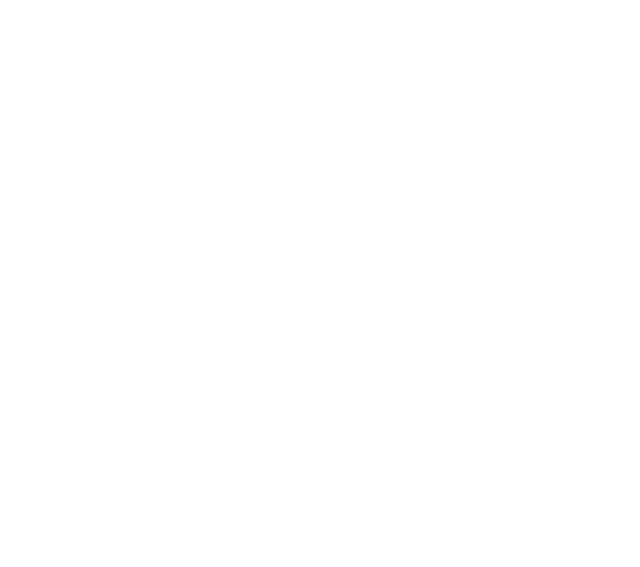
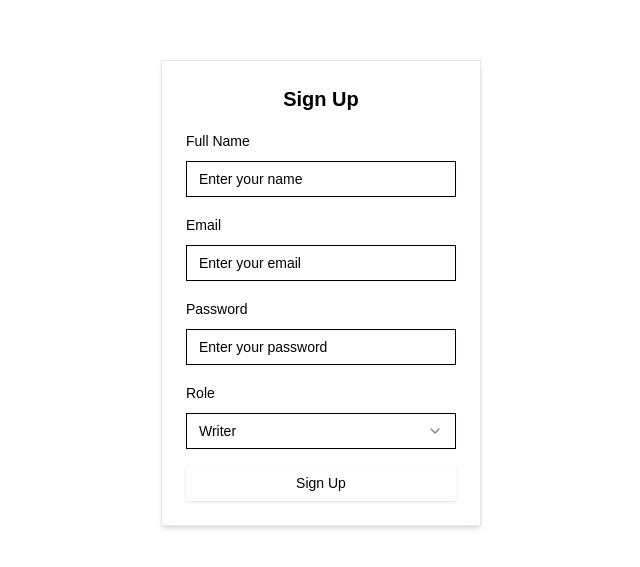
Before and after one commit to RRAJ644/the-scripted-reality, a Next.js app: page /sign-up in a window 1280 px wide. Shown: the part 107-674 px from the top of the page, without its empty margins (319-959 px from the left). Built offline with nearby package versions, Linux system fonts and the light colour scheme.

Commit message:
Auth pages done

```diff
--- a/app/(auth)/layout.tsx
+++ b/app/(auth)/layout.tsx
@@ -1,5 +1,5 @@
 import React from 'react'
-
+import '../globals.css'
 const AuthLayout = ({ children }: { children: React.ReactNode }) => {
   return (
     <html>
--- a/app/(auth)/sign-in/page.tsx
+++ b/app/(auth)/sign-in/page.tsx
@@ -1,5 +1,119 @@
+'use client'
+import { zodResolver } from '@hookform/resolvers/zod'
+import { useForm } from 'react-hook-form'
+import * as z from 'zod'
+import Link from 'next/link'
+import { signInSchema } from '@/schemas/signInSchema'
+import { signUpSchema } from '@/schemas/signUpSchema'
+import { ApiResponse } from '@/types/ApiResponse'
+import axios, { AxiosError } from 'axios'
+import { signIn } from 'next-auth/react'
+import { useState } from 'react'
+import { useRouter } from 'next/navigation'
+import {
+  Form,
+  FormControl,
+  FormField,
+  FormItem,
+  FormMessage,
+} from '@/components/ui/form'
+import { Label } from '@/components/ui/label'
+import { Input } from '@/components/ui/input'
+import { Button } from '@/components/ui/button'
+
 const SignIn = () => {
-  return <div></div>
+  const router = useRouter()
+  const [error, setError] = useState<string | null>(null)
+
+  const form = useForm<z.infer<typeof signInSchema>>({
+    resolver: zodResolver(signInSchema),
+    defaultValues: {
+      email: '',
+      password: '',
+    },
+  })
+
+  const onSubmit = async (data: z.infer<typeof signInSchema>) => {
+    try {
+      setError(null)
+
+      const res = await signIn('credentials', {
+        email: data.email,
+        password: data.password,
+        redirect: false,
+      })
+
+      if (res?.error) {
+        throw new Error(res.error)
+      }
+
+      router.replace('/dashboard')
+    } catch (error: any) {
+      console.log(error, '===error')
+      setError(error.message)
+    }
+  }
+
+  return (
+    <div className='flex flex-col items-center justify-center min-h-screen'>
+      <Form {...form}>
+        <form
+          onSubmit={form.handleSubmit(onSubmit)}
+          className='space-y-4 w-80 p-6 border rounded-lg shadow-md'
+        >
+          <h2 className='text-xl font-semibold text-center'>Sign In</h2>
+
+          {/* Email Field */}
+          <FormField
+            control={form.control}
+            name='email'
+            render={({ field }) => (
+              <FormItem>
+                <Label htmlFor='email'>Email</Label>
+                <FormControl>
+                  <Input
+                    id='email'
+                    type='email'
+                    placeholder='Enter your email'
+                    {...field}
+                  />
+                </FormControl>
+                <FormMessage />
+              </FormItem>
+            )}
+          />
+
+          {/* Password Field */}
+          <FormField
+            control={form.control}
+            name='password'
+            render={({ field }) => (
+              <FormItem>
+                <Label htmlFor='password'>Password</Label>
+                <FormControl>
+                  <Input
+                    id='password'
+                    type='password'
+                    placeholder='Enter your password'
+                    {...field}
+                  />
+                </FormControl>
+                <FormMessage />
+              </FormItem>
+            )}
+          />
+
+          {/* Error Message */}
+          {error && <p className='text-red-500 text-sm text-center'>{error}</p>}
+
+          {/* Submit Button */}
+          <Button type='submit' className='w-full'>
+            Sign In
+          </Button>
+        </form>
+      </Form>
+    </div>
+  )
 }
 
 export default SignIn
--- a/app/(auth)/sign-up/page.tsx
+++ b/app/(auth)/sign-up/page.tsx
@@ -1,5 +1,161 @@
+'use client'
+
+import { useForm } from 'react-hook-form'
+import { zodResolver } from '@hookform/resolvers/zod'
+import { useState } from 'react'
+import { useRouter } from 'next/navigation'
+import axios from 'axios'
+import * as z from 'zod'
+import { Button } from '@/components/ui/button'
+import { Input } from '@/components/ui/input'
+import { Label } from '@/components/ui/label'
+import {
+  Form,
+  FormControl,
+  FormField,
+  FormItem,
+  FormMessage,
+} from '@/components/ui/form'
+import {
+  Select,
+  SelectContent,
+  SelectItem,
+  SelectTrigger,
+  SelectValue,
+} from '@/components/ui/select'
+
+import { signUpSchema } from '@/schemas/signUpSchema'
+
 const SignUp = () => {
-  return <div></div>
+  const router = useRouter()
+  const [error, setError] = useState<string | null>(null)
+
+  const form = useForm<z.infer<typeof signUpSchema>>({
+    resolver: zodResolver(signUpSchema),
+    defaultValues: {
+      name: '',
+      email: '',
+      password: '',
+      role: 'writer', // Default role
+    },
+  })
+
+  const onSubmit = async (data: z.infer<typeof signUpSchema>) => {
+    setError(null)
+    try {
+      const response = await axios.post('/api/sign-up', data)
+
+      if (response.data.success) {
+        router.replace('/dashboard')
+      } else {
+        setError(response.data.message)
+      }
+    } catch (err: any) {
+      console.log(err, '=====')
+      setError(err.response?.data?.message || 'Something went wrong')
+    }
+  }
+
+  return (
+    <div className='flex flex-col items-center justify-center min-h-screen'>
+      <Form {...form}>
+        <form
+          onSubmit={form.handleSubmit(onSubmit)}
+          className='space-y-4 w-80 p-6 border rounded-lg shadow-md'
+        >
+          <h2 className='text-xl font-semibold text-center'>Sign Up</h2>
+
+          {/* Name Field */}
+          <FormField
+            control={form.control}
+            name='name'
+            render={({ field }) => (
+              <FormItem>
+                <Label htmlFor='name'>Full Name</Label>
+                <FormControl>
+                  <Input id='name' placeholder='Enter your name' {...field} />
+                </FormControl>
+                <FormMessage />
+              </FormItem>
+            )}
+          />
+
+          {/* Email Field */}
+          <FormField
+            control={form.control}
+            name='email'
+            render={({ field }) => (
+              <FormItem>
+                <Label htmlFor='email'>Email</Label>
+                <FormControl>
+                  <Input
+                    id='email'
+                    type='email'
+                    placeholder='Enter your email'
+                    {...field}
+                  />
+                </FormControl>
+                <FormMessage />
+              </FormItem>
+            )}
+          />
+
+          {/* Password Field */}
+          <FormField
+            control={form.control}
+            name='password'
+            render={({ field }) => (
+              <FormItem>
+                <Label htmlFor='password'>Password</Label>
+                <FormControl>
+                  <Input
+                    id='password'
+                    type='password'
+                    placeholder='Enter your password'
+                    {...field}
+                  />
+                </FormControl>
+                <FormMessage />
+              </FormItem>
+            )}
+          />
+
+          {/* Role Select Field */}
+          <FormField
+            control={form.control}
+            name='role'
+            render={({ field }) => (
+              <FormItem>
+                <Label htmlFor='role'>Role</Label>
+                <Select
+                  onValueChange={field.onChange}
+                  defaultValue={field.value}
+                >
+                  <SelectTrigger>
+                    <SelectValue placeholder='Select a role' />
+                  </SelectTrigger>
+                  <SelectContent>
+                    <SelectItem value='superadmin'>Superadmin</SelectItem>
+                    <SelectItem value='admin'>Admin</SelectItem>
+                    <SelectItem value='writer'>Writer</SelectItem>
+                  </SelectContent>
+                </Select>
+                <FormMessage />
+              </FormItem>
+            )}
+          />
+
+          {/* Error Message */}
+          {error && <p className='text-red-500 text-sm text-center'>{error}</p>}
+
+          {/* Submit Button */}
+          <Button type='submit' className='w-full'>
+            Sign Up
+          </Button>
+        </form>
+      </Form>
+    </div>
+  )
 }
 
 export default SignUp
--- a/app/api/auth/[...nextauth]/options.ts
+++ b/app/api/auth/[...nextauth]/options.ts
@@ -22,7 +22,7 @@
         await connectToDatabase()
         try {
           const user = await User.findOne({
-            email: credentials.identifier.email,
+            email: credentials.email,
           })
 
           if (!user) {
@@ -39,6 +39,7 @@
 
           return user
         } catch (error: any) {
+          console.log(error, '===dd')
           throw new Error(error)
         }
       },
@@ -47,7 +48,7 @@
   session: {
     strategy: 'jwt',
   },
-  secret: process.env.NEXT_AUTH_SECRET,
+  secret: process.env.NEXTAUTH_SECRET,
   callbacks: {
     async session({ session, token }) {
       return session
--- a/app/api/sign-up/route.ts
+++ b/app/api/sign-up/route.ts
@@ -2,9 +2,12 @@
 import User from '@/models/User'
 
 export async function POST(request: Request) {
-  await connectToDatabase()
+  const conn = await connectToDatabase()
+  console.log(conn, '===dd')
   try {
     const { name, email, password, role } = await request.json()
+
+    console.log({ name, email, password }, '====data')
 
     const existingUser = await User.findOne({ email })
 
--- /dev/null
+++ b/app/dashboard/layout.tsx
@@ -0,0 +1,11 @@
+const DashboardLayout = () => {
+  return (
+    <html>
+      <body>
+        <section></section>
+      </body>
+    </html>
+  )
+}
+
+export default DashboardLayout
--- /dev/null
+++ b/app/dashboard/page.tsx
@@ -0,0 +1,5 @@
+const Dashboard = () => {
+  return <section>Dashboard</section>
+}
+
+export default Dashboard
--- a/package.json
+++ b/package.json
@@ -19,6 +19,7 @@
     "@radix-ui/react-separator": "^1.1.2",
     "@radix-ui/react-slot": "^1.1.2",
     "@shadcn/ui": "^0.0.4",
+    "axios": "^1.7.9",
     "bcryptjs": "^3.0.0",
     "class-variance-authority": "^0.7.1",
     "clsx": "^2.1.1",
--- /dev/null
+++ b/schemas/signInSchema.ts
@@ -0,0 +1,8 @@
+import * as z from 'zod'
+
+export const signInSchema = z.object({
+  email: z.string().email({ message: 'Invalid email address' }),
+  password: z
+    .string()
+    .min(6, { message: 'Password must be at least 6 characters long' }),
+})
--- /dev/null
+++ b/schemas/signUpSchema.ts
@@ -0,0 +1,12 @@
+import * as z from 'zod'
+
+export const signUpSchema = z.object({
+  name: z
+    .string()
+    .min(2, { message: 'Name must be at least 2 characters long' }),
+  email: z.string().email({ message: 'Invalid email address' }),
+  role: z.enum(['superadmin', 'admin', 'writer'], { message: 'Invalid role' }),
+  password: z
+    .string()
+    .min(8, { message: 'Password must be at least 8 characters long' }),
+})
```
Also changed, not shown: 1 other file (tests, documents, lock files or other folders).
